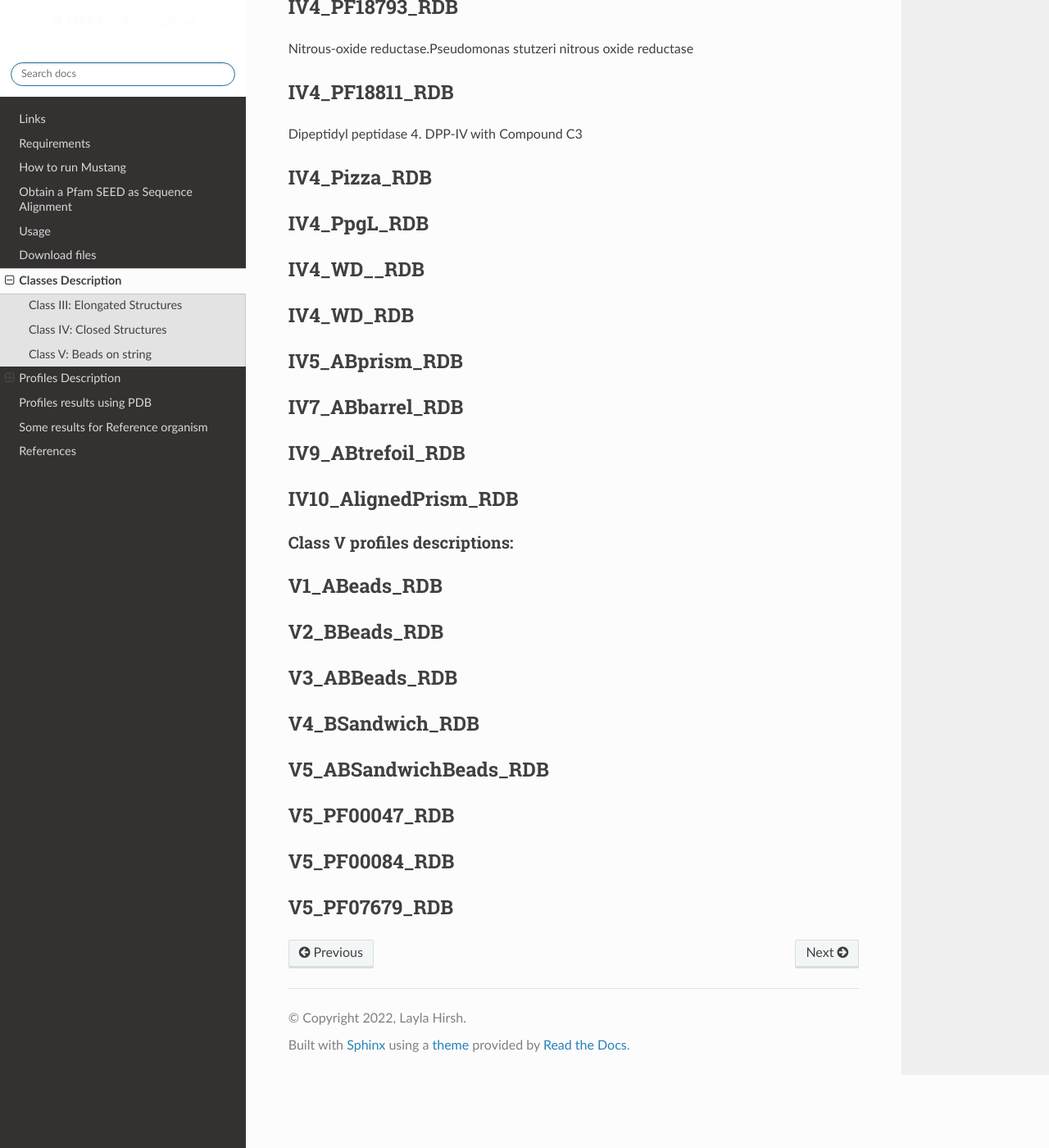
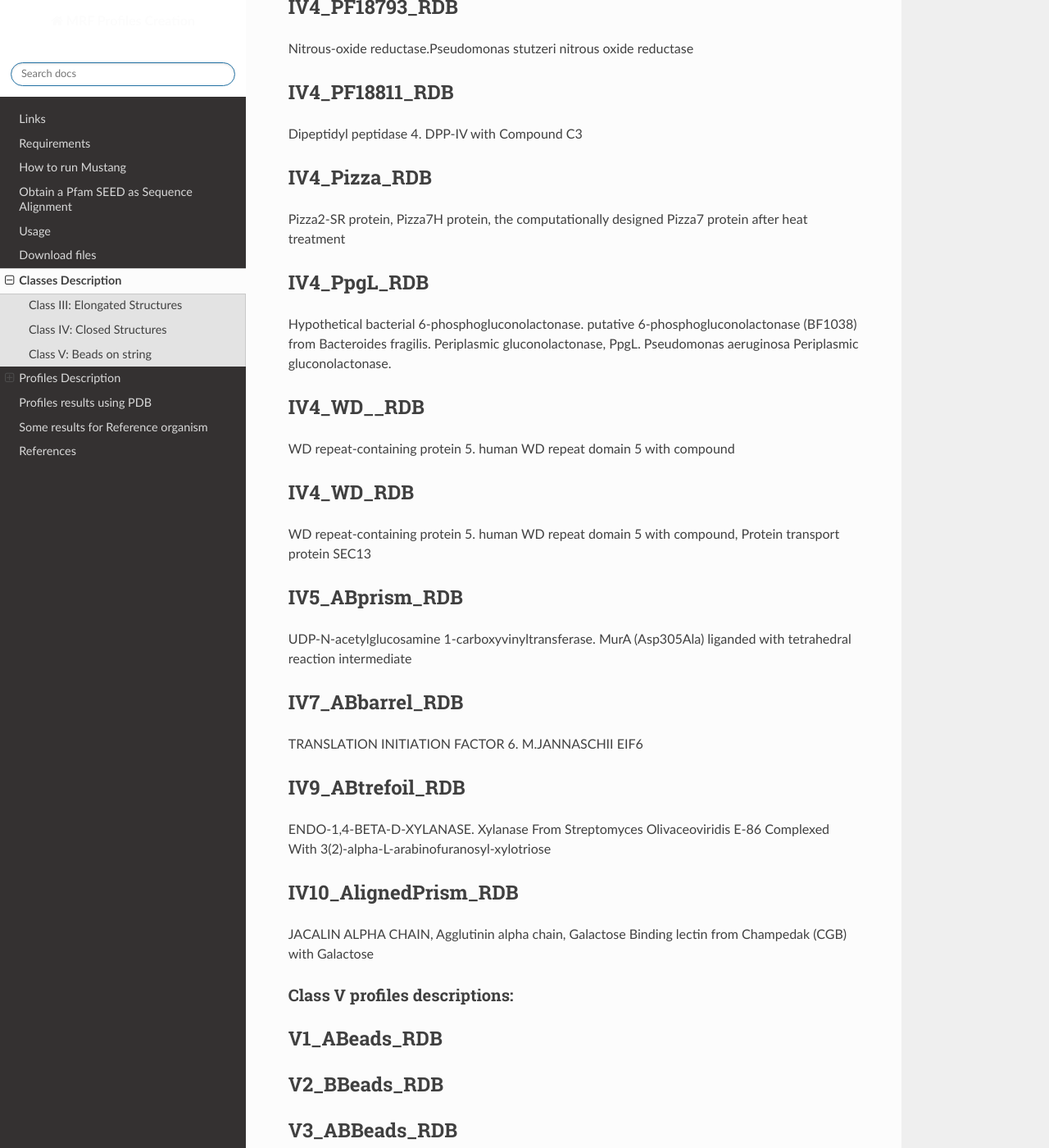
Before and after one commit to DraLaylaHirsh/MRFprofilesCreation, a Sphinx documentation site: the page built from docs/Profiles.rst, in a window 1280 px wide and 1400 px high, scrolled down 8375 px. Shown: the whole window at 82% size. Built offline with Sphinx 7.4.7 and the Read the Docs theme 2.0.0, drawn with Linux system fonts in a browser that asks for light colours.

Commit message:
Update Profiles.rst

```diff
--- a/docs/Profiles.rst
+++ b/docs/Profiles.rst
@@ -351,41 +351,49 @@ Dipeptidyl peptidase 4. DPP-IV with Compound C3
 IV4_Pizza_RDB
 ---------------
 
+Pizza2-SR protein, Pizza7H protein, the computationally designed Pizza7 protein after heat treatment
 
 
 IV4_PpgL_RDB
 ---------------
 
+Hypothetical bacterial 6-phosphogluconolactonase. putative 6-phosphogluconolactonase (BF1038) from Bacteroides fragilis. Periplasmic gluconolactonase, PpgL. Pseudomonas aeruginosa Periplasmic gluconolactonase.
 
 
 IV4_WD__RDB
 ---------------
 
+WD repeat-containing protein 5.  human WD repeat domain 5 with compound
 
 
 IV4_WD_RDB
 ---------------
 
+WD repeat-containing protein 5.  human WD repeat domain 5 with compound, Protein transport protein SEC13
 
 
 IV5_ABprism_RDB
 ---------------
 
+UDP-N-acetylglucosamine 1-carboxyvinyltransferase. MurA (Asp305Ala) liganded with tetrahedral reaction intermediate
 
 
 IV7_ABbarrel_RDB
 ---------------
 
+TRANSLATION INITIATION FACTOR 6. M.JANNASCHII EIF6
 
 
 IV9_ABtrefoil_RDB
 ---------------
 
+ENDO-1,4-BETA-D-XYLANASE.  Xylanase From Streptomyces Olivaceoviridis E-86 Complexed With 3(2)-alpha-L-arabinofuranosyl-xylotriose
+
 
 IV10_AlignedPrism_RDB
 ---------------
 
-
+JACALIN ALPHA CHAIN, Agglutinin alpha chain, Galactose Binding lectin from Champedak (CGB) with Galactose
 
 
 Class V profiles descriptions:
```
